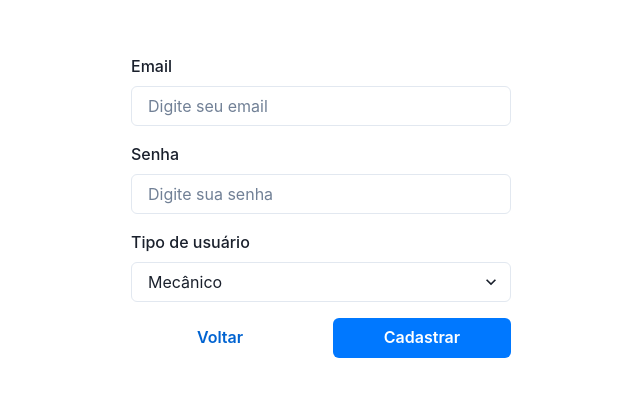
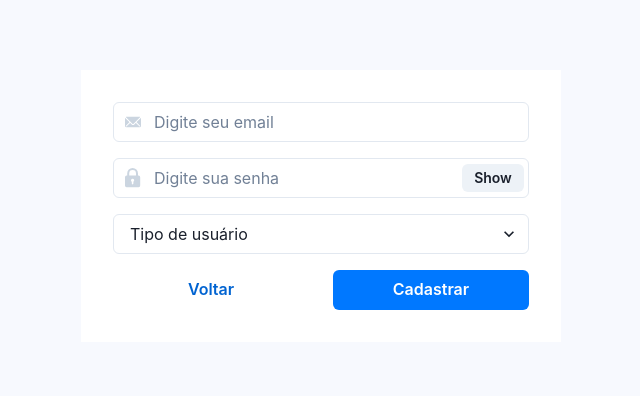
Before and after one commit to ICEI-PUC-Minas-PPLES-TI/plf-es-2023-1-ti5-5104100-race-engineering, a Next.js app in the folder codigo/web/race-engineering/: page /register-user in a window 1280 px wide. Shown: the part 194-590 px from the top of the page, without its empty margins (319-959 px from the left). Built offline with nearby package versions, Linux system fonts and the light colour scheme.

Commit message:
feat: add login box

```diff
--- a/codigo/web/race-engineering/package.json
+++ b/codigo/web/race-engineering/package.json
@@ -9,6 +9,7 @@
     "lint": "next lint"
   },
   "dependencies": {
+    "@chakra-ui/icons": "^2.0.18",
     "@chakra-ui/react": "^2.5.5",
     "@emotion/react": "^11.10.6",
     "@emotion/styled": "^11.10.6",
--- /dev/null
+++ b/codigo/web/race-engineering/src/components/user-fields/user-fields.tsx
@@ -0,0 +1,69 @@
+/* eslint-disable react/no-children-prop */
+import { useRouter } from "next/router";
+import { useState } from "react";
+
+import { EmailIcon, LockIcon } from "@chakra-ui/icons";
+import {
+  Box,
+  Button,
+  FormControl,
+  FormLabel,
+  Input,
+  InputGroup,
+  InputLeftElement,
+  InputRightElement,
+  Stack,
+  VStack,
+} from "@chakra-ui/react";
+
+const UserFields = () => {
+  const [email, setEmail] = useState("");
+  const [password, setPassword] = useState("");
+  const [show, setShow] = useState(false);
+  const router = useRouter();
+  const handleClick = () => setShow(!show);
+
+  const handleSubmit = (event: React.FormEvent) => {
+    event.preventDefault();
+    console.log(email, password);
+  };
+
+  return (
+    <Stack width="100%" spacing={4} maxWidth={500}>
+      <InputGroup>
+        <InputLeftElement
+          pointerEvents="none"
+          children={<EmailIcon color="gray.300" />}
+        />
+        <Input
+          type="email"
+          value={email}
+          onChange={(event) => setEmail(event.target.value)}
+          placeholder="Digite seu email"
+        />
+      </InputGroup>
+
+      <InputGroup>
+        <InputLeftElement
+          pointerEvents="none"
+          color="gray.300"
+          fontSize="1.2em"
+          children={<LockIcon color="gray.300" />}
+        />
+        <Input
+          type={show ? "text" : "password"}
+          value={password}
+          onChange={(event) => setPassword(event.target.value)}
+          placeholder="Digite sua senha"
+        />
+        <InputRightElement width="4.5rem">
+          <Button h="1.75rem" size="sm" onClick={handleClick}>
+            {show ? "Hide" : "Show"}
+          </Button>
+        </InputRightElement>
+      </InputGroup>
+    </Stack>
+  );
+};
+
+export default UserFields;
--- a/codigo/web/race-engineering/src/pages/_document.tsx
+++ b/codigo/web/race-engineering/src/pages/_document.tsx
@@ -1,10 +1,14 @@
-import { Head, Html, Main, NextScript } from 'next/document';
+import { Head, Html, Main, NextScript } from "next/document";
 
 export default function Document() {
   return (
     <Html lang="en">
       <Head />
-      <body>
+      <body
+        style={{
+          background: "#f7f9fe",
+        }}
+      >
         <Main />
         <NextScript />
       </body>
--- a/codigo/web/race-engineering/src/pages/register-user/index.tsx
+++ b/codigo/web/race-engineering/src/pages/register-user/index.tsx
@@ -1,13 +1,20 @@
+/* eslint-disable react/no-children-prop */
 import { useRouter } from "next/router";
 import { useState } from "react";
 
+import UserForm from "@/components/user-fields/user-fields";
+import { EmailIcon, LockIcon } from "@chakra-ui/icons";
 import {
   Box,
   Button,
   FormControl,
   FormLabel,
   Input,
+  InputGroup,
+  InputLeftElement,
+  InputRightElement,
   Select,
+  Stack,
   VStack,
 } from "@chakra-ui/react";
 
@@ -19,6 +26,9 @@ const LoginPage = () => {
   const [password, setPassword] = useState("");
   const [typeUser, setTypeUser] = useState("");
   const [selected, setSelected] = useState("");
+  const [show, setShow] = useState(false);
+
+  const handleClick = () => setShow(!show);
 
   const handleChange = (event: any) => {
     setSelected(event.target.value);
@@ -37,28 +47,12 @@ const LoginPage = () => {
       justifyContent="center"
       alignItems="center"
     >
-      <VStack spacing={4} align="stretch" maxWidth={500}>
-        <FormControl id="email" width={380}>
-          <FormLabel>Email</FormLabel>
-          <Input
-            type="email"
-            value={email}
-            onChange={(event) => setEmail(event.target.value)}
-            placeholder="Digite seu email"
-          />
-        </FormControl>
-        <FormControl id="password">
-          <FormLabel>Senha</FormLabel>
-          <Input
-            type="password"
-            value={password}
-            onChange={(event) => setPassword(event.target.value)}
-            placeholder="Digite sua senha"
-          />
-        </FormControl>
-        <FormControl id="password">
-          <FormLabel>Tipo de usuário</FormLabel>
+      <Box background={"white"} padding={8} width={480}>
+        <VStack spacing={4}>
+          <UserForm />
+          <FormControl id="userType">
             <Select value={selected} onChange={handleChange}>
+              <option hidden>Tipo de usuário</option>
               {options.map((option) => (
                 <option key={option} value={option}>
                   {option}
@@ -72,7 +66,7 @@ const LoginPage = () => {
               colorScheme="messenger"
               variant="ghost"
               onClick={() => {
-              router.back();
+                router.push("/");
               }}
               width="50%"
               mr="3"
@@ -90,6 +84,7 @@ const LoginPage = () => {
           </Box>
         </VStack>
       </Box>
+    </Box>
   );
 };
 
```
Also changed, not shown: codigo/web/race-engineering/src/pages/login/index.tsx (+12 -18 lines), codigo/web/race-engineering/src/components/form/form.tsx (deleted), 1 other file (tests, documents, lock files or other folders). Lines whose indentation alone changed are shown as unchanged.
